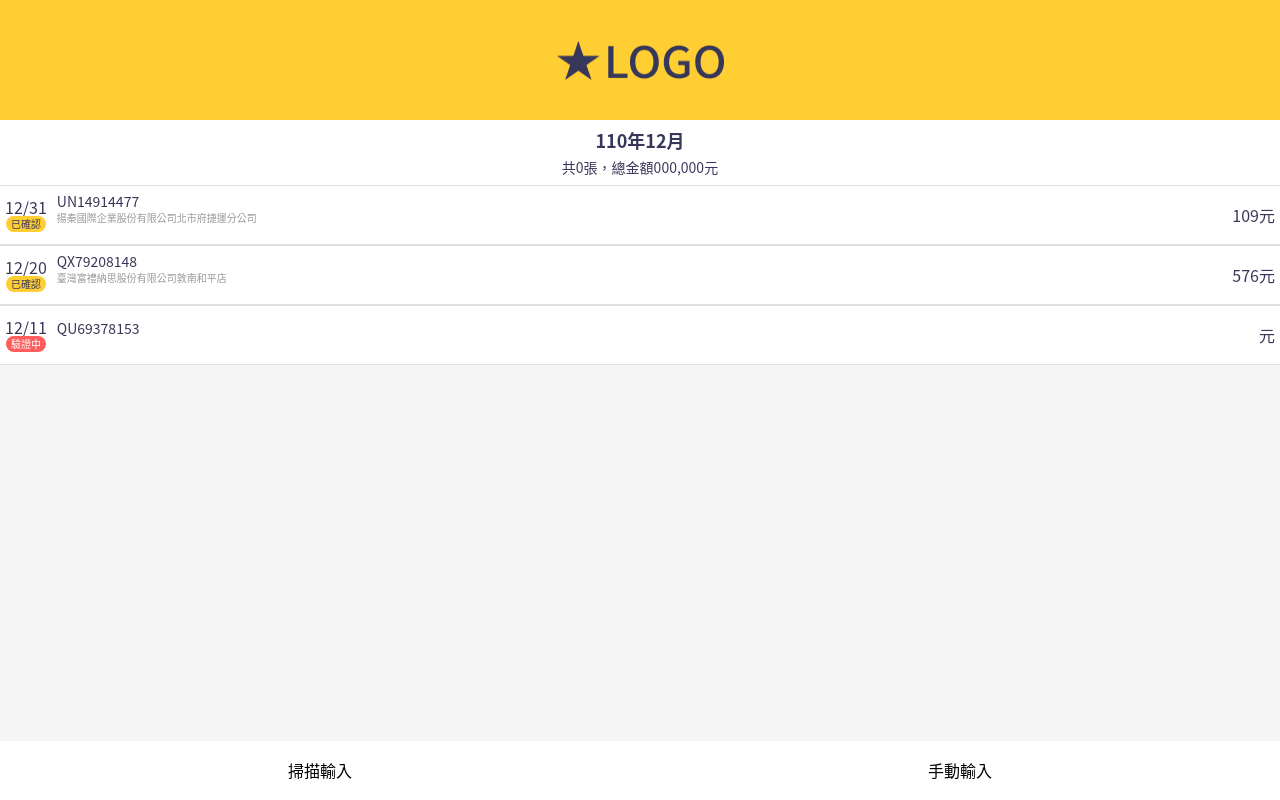
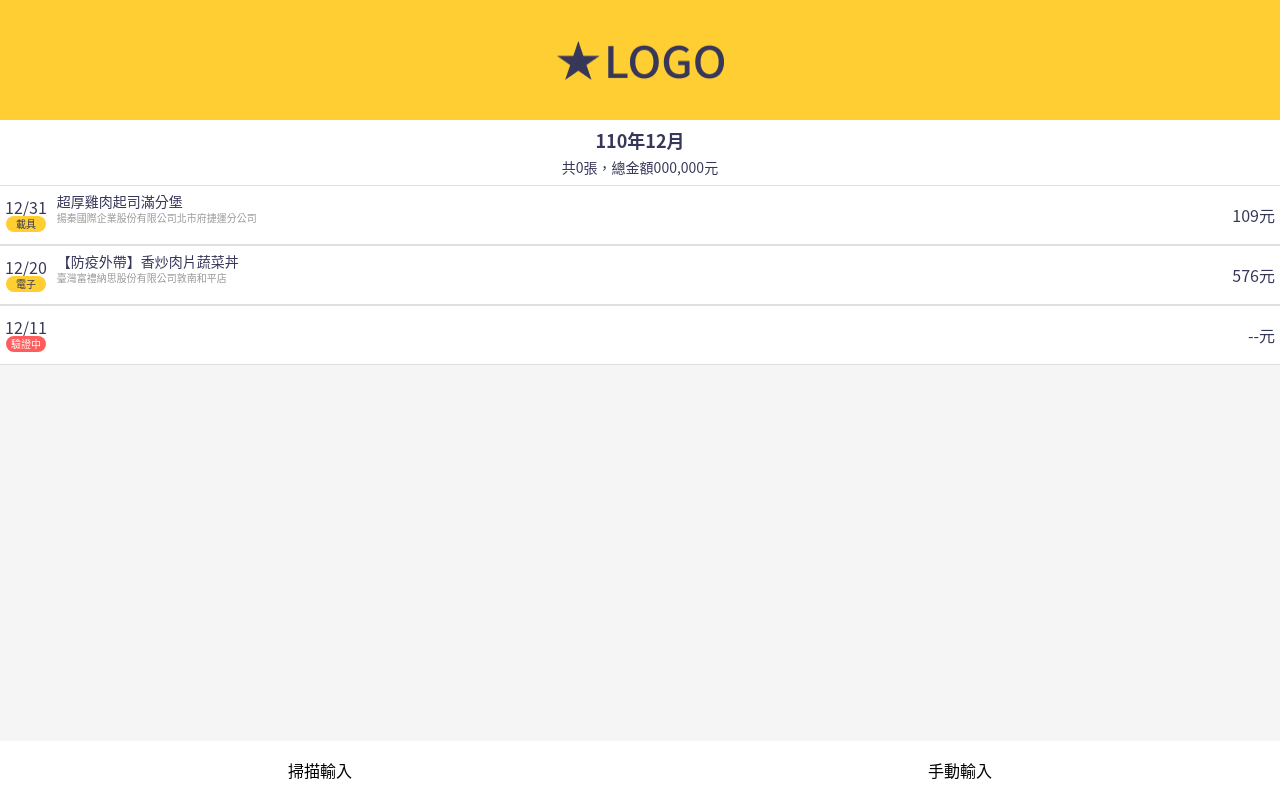
Before and after one commit to Lin-Yen-1118/DemoInvoices, a Vue app: page / in a window 1280 px wide. Built offline with nearby package versions, Linux system fonts and the light colour scheme; data requests are answered from the project's data file.

Commit message:
增加:判斷-發票狀態、發票金額顯示，修改:發票欄位顯示

```diff
--- a/src/views/List.vue
+++ b/src/views/List.vue
@@ -10,20 +10,40 @@
           ).getDate()}`
         }}
       </div>
+
+      <!-- 如果type是0，就是顯示載具 -->
+      <!-- 如果type是1，會有兩種顯示: 驗證中、電子 -->
       <div :class="invoice.status === '驗證中' ? 'tags-verify' : 'tags'">
-        <h4>{{ invoice.status }}</h4>
+        <h4 v-if="invoice.type === 0">
+          {{ (invoice.status = "載具") }}
+        </h4>
+        <h4 v-if="invoice.type === 1 && invoice.status != '驗證中'">
+          {{ (invoice.status = "電子") }}
+        </h4>
+        <h4 v-if="invoice.type === 1 && invoice.status === '驗證中'">
+          {{ (invoice.status = "驗證中") }}
+        </h4>
       </div>
     </div>
     <div class="list_data item_bargainor">
-      <div class="item_name">
-        <h2>{{ invoice.invNum }}</h2>
+      {{ invoices.item }}
+
+      <div
+        class="item_name"
+        v-for="(details, index) of invoice.details"
+        :key="index"
+      >
+        <h2 v-if="index === 0">{{ details.description }}</h2>
       </div>
       <div class="bargainor">
         <h4>{{ invoice.sellerName }}</h4>
       </div>
     </div>
     <div class="list_data price">
-      <div>{{ invoice.amount }}元</div>
+      <div v-if="invoice.status != '驗證中'" v-show="invoice.amount">
+        {{ invoice.amount }}元
+      </div>
+      <div v-else-if="(invoice.status = '驗證中')">{{ "--" }}元</div>
     </div>
   </div>
 </template>
@@ -49,6 +69,7 @@ export default {
     async getinvoicesList() {
       await axios
         .get(`http://localhost:3000/invoices`)
+
         .then((res) => {
           const invoices = res.data;
           this.invoices = invoices;
```
